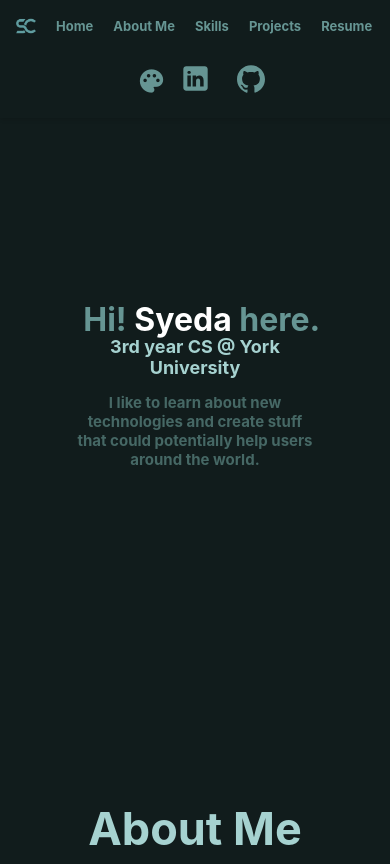
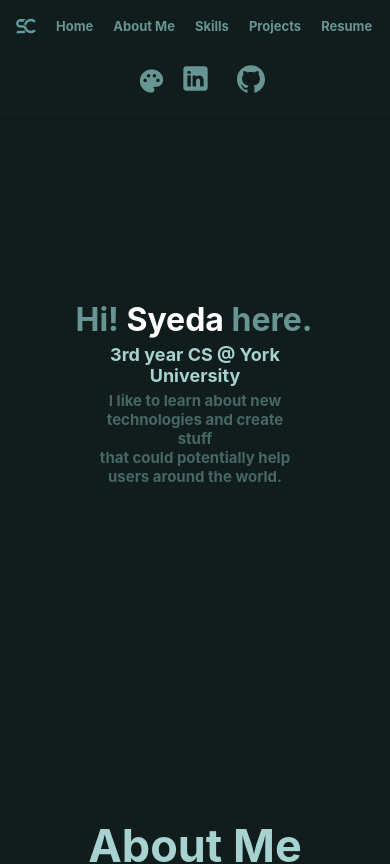
Before and after one commit to SiratC/portfolio, a React (Create React App) app: page / in a window 390 px wide. Shown: the top 864 px of the page. Built offline with nearby package versions, Linux system fonts and the light colour scheme.

Commit message:
Update App.css

```diff
--- a/src/App.css
+++ b/src/App.css
@@ -99,7 +99,7 @@ body.star, body.star .header{
 /* Animation of letter by letter */
 @keyframes typing {
   from { width: 0; }
-  to { width: 12.4ch; }
+  to { width: 11.6ch; }
 }
 @keyframes blink-caret {
   50% { border-color: transparent; }
@@ -128,15 +128,16 @@ body.star, body.star .header{
   }
   #home h2 {
     font-size: 18px;
+    margin-top: 5px;
+    margin-bottom: -25px;
   }
   #home h3 {
-    margin: 5px;
+    margin: 30px;
     font-size: 15px;
   }
   #empty{
     margin: 150px;
   }
-
 }
 
 /* ------------------- ThemeSwitcher -------------------------- */
```
